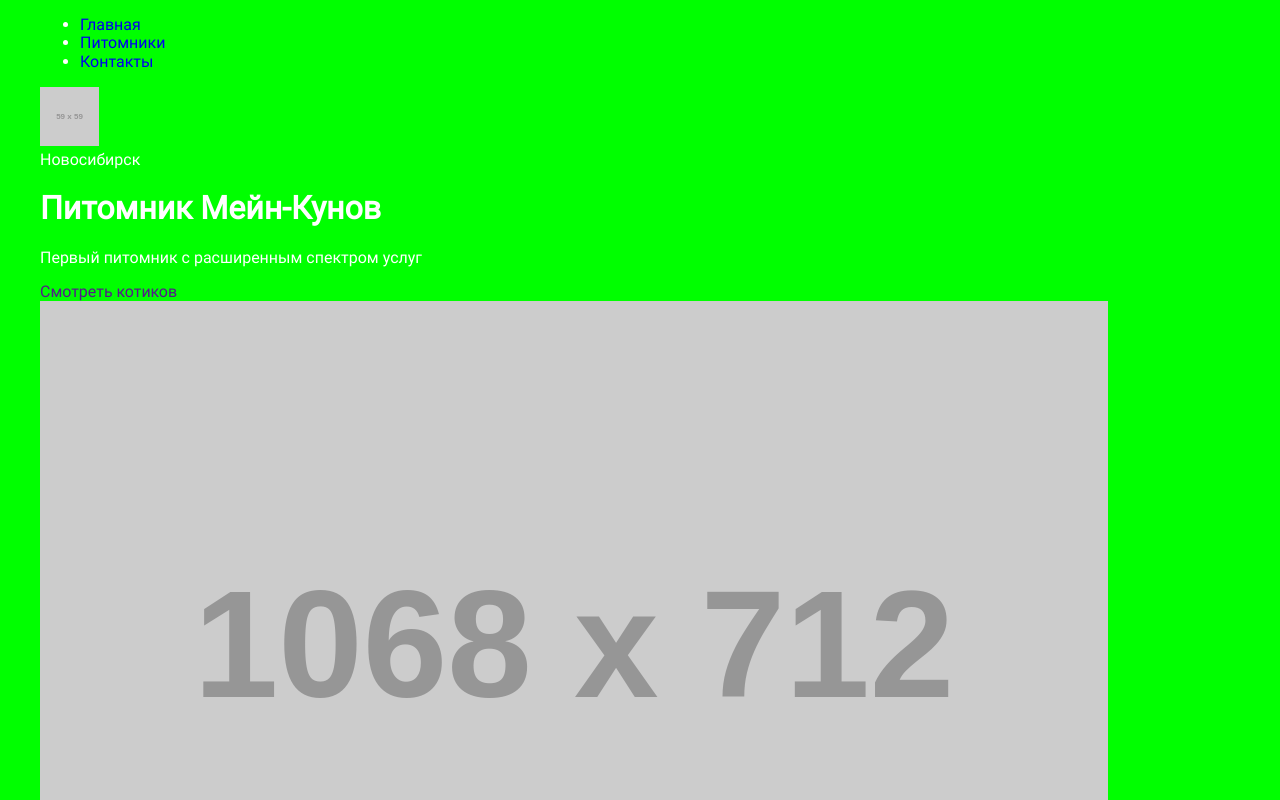
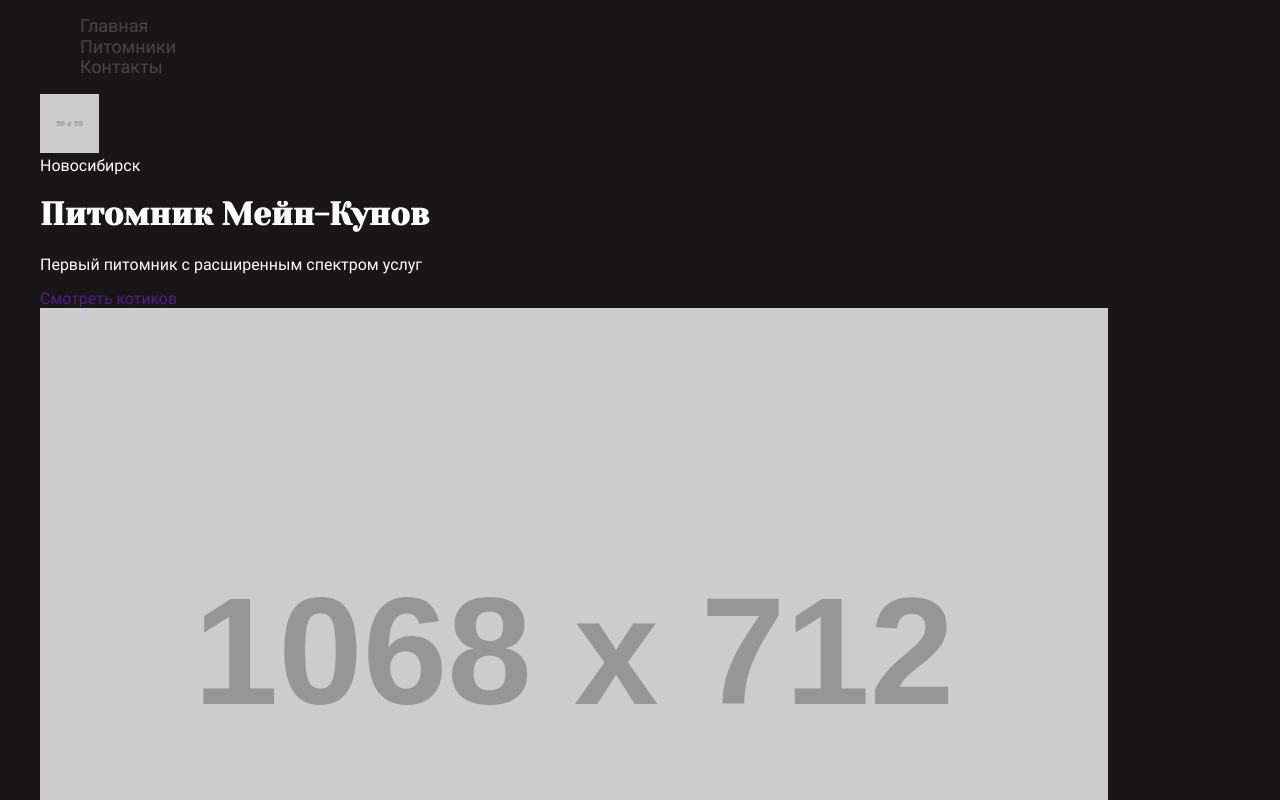
Before and after one commit to AomineVlady/main-coon, a website built with webpack: page src/index.html in a window 1280 px wide. Shown: the top 800 px of the page. Built offline with nearby package versions, Linux system fonts and the light colour scheme; placeholder pictures from the web are drawn by us.

Commit message:
strating 2 task

```diff
--- a/src/index.html
+++ b/src/index.html
@@ -13,16 +13,16 @@
         <div class="container">
             <div class="header__inner">
                 <section class="navbar">
-                    <nav class="navbar-menu">
-                        <ul class="navbar-menu__list">
-                            <li class="navbar-menu__list-item">
-                                <a href="#" class="navbar-menu__list-link">Главная</a>
+                    <nav class="navbar__menu">
+                        <ul class="navbar__menu-list">
+                            <li class="navbar__menu-item">
+                                <a href="#" class="navbar__menu-link">Главная</a>
                             </li>
-                            <li class="navbar-menu__list-item">
-                                <a href="#" class="navbar-menu__list-link">Питомники</a>
+                            <li class="navbar__menu-item">
+                                <a href="#" class="navbar__menu-link">Питомники</a>
                             </li>
-                            <li class="navbar-menu__list-item">
-                                <a href="#" class="navbar-menu__list-link">Контакты</a>
+                            <li class="navbar__menu-item">
+                                <a href="#" class="navbar__menu-link">Контакты</a>
                             </li>
                         </ul>
                     </nav>
--- a/src/scss/base/global.scss
+++ b/src/scss/base/global.scss
@@ -16,6 +16,14 @@ body {
   font-family: "Roboto", "Arial", sans-serif;
   color: #ffffff;
   background-color: #151313;
+}
+
+h1,h2,h3,h4,h5,h6{
+  font-family: 'yesevaone';
+}
+
+p{
+  font-family: 'Roboto';
 }
 
 a {
--- a/src/scss/base/typography.scss
+++ b/src/scss/base/typography.scss
@@ -5,3 +5,10 @@
   font-display: swap;
   src: url("../fonts/Roboto.woff2") format("woff2"), url("../fonts/Roboto.woff") format("woff");
 }
+
+@font-face {
+  font-family: "yesevaone";
+  font-style: normal;
+  font-display: swap;
+  src: url("../fonts/yesevaone.woff2") format("woff2"), url("../fonts/yesevaone.woff") format("woff");
+}
--- a/src/scss/base/variables.scss
+++ b/src/scss/base/variables.scss
@@ -4,3 +4,5 @@
 $large-width: 1366px;
 $retina-dpi: 144dpi;
 $retina-dppx: 1.5dppx;
+
+$main-color: #A07B50;
--- /dev/null
+++ b/src/scss/components/header.scss
@@ -0,0 +1,20 @@
+.header{
+    background-color: #181617;
+}
+
+.navbar{
+    &__menu{
+        &-list{
+            list-style-type: none;
+        }
+        &-link{
+            color:#fff;
+            opacity: .2;
+            font-size: 18px;
+            transition: all .3s ease;
+            &:hover{
+                opacity: 1;
+            }
+        }
+    }
+}
--- a/src/scss/components/style.scss
+++ /dev/null
@@ -1,4 +0,0 @@
-body {
-  color: #ffffff;
-  background-color:  rgb(0, 255, 0);
-}
--- a/src/scss/main.scss
+++ b/src/scss/main.scss
@@ -2,4 +2,4 @@
   "base/variables.scss",
   "base/typography.scss",
   "base/global.scss";
-@import "components/style.scss";
+@import "components/header.scss";
```
